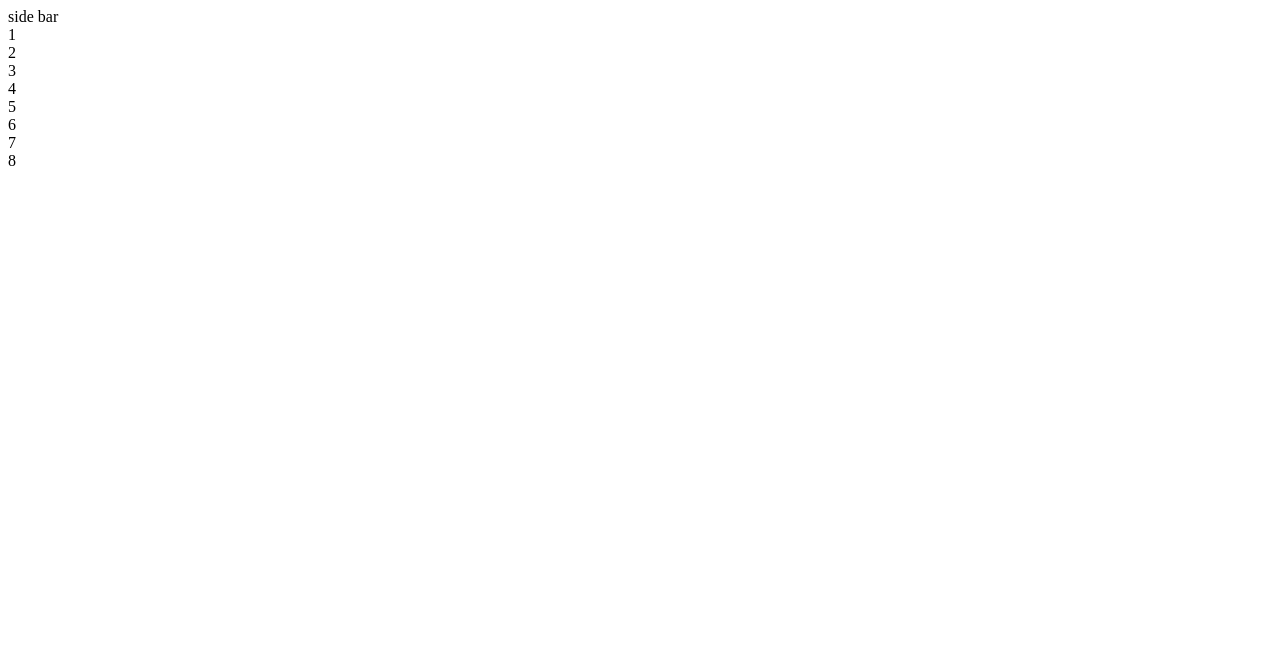
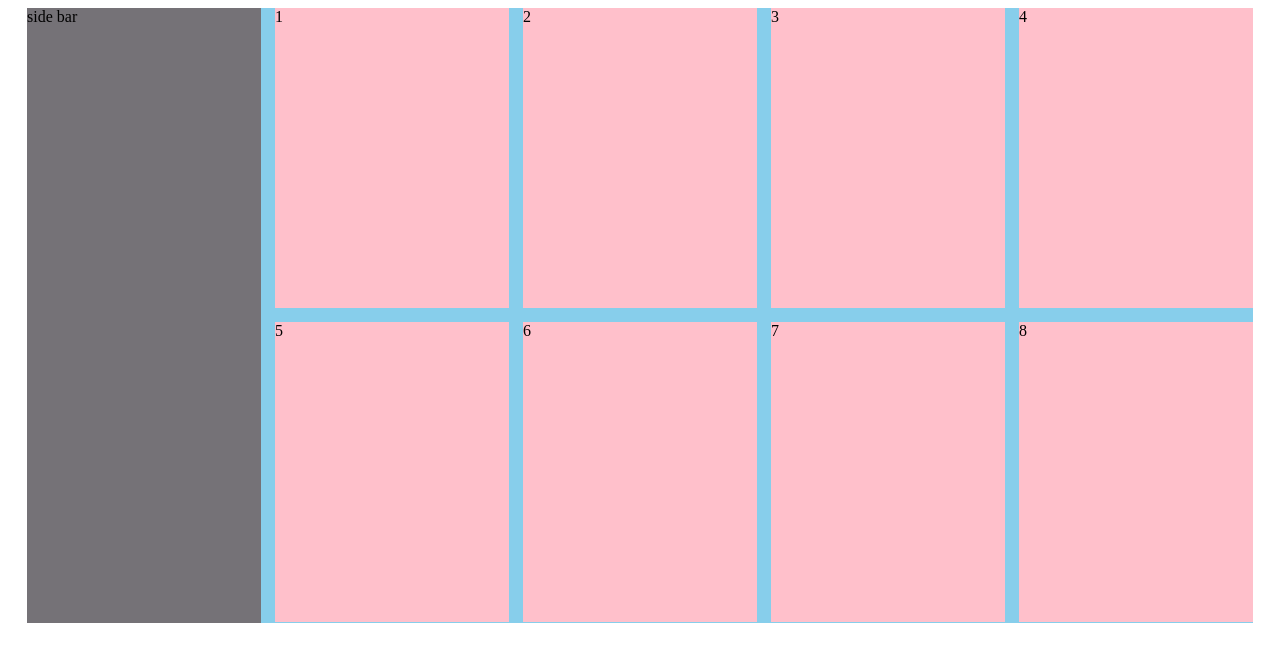
Before and after one commit to xiaoleibi/MMD22_p1, a plain HTML site: page float øvelse.html in a window 1280 px wide. Drawn offline with Linux system fonts and the light colour scheme.

Commit message:
update csss

```diff
--- a/float øvelse.html
+++ b/float øvelse.html
@@ -7,7 +7,33 @@
   <meta http-equiv="X-UA-Compatible" content="ie=edge" />
   <title>float exercise</title>
   <style>
-
+ .box {
+        width: 1226px;
+        height: 615px;
+        background-color: burlywood;
+        margin: 0px auto;
+      }
+      .left {
+        float: left;
+        /* this is to make it to left */
+        width: 234px;
+        height: 615px;
+        background-color: rgba(16, 47, 105, 0.505);
+      }
+      .right {
+        float: left;
+        width: 992px;
+        height: 615px;
+        background-color: skyblue;
+      }
+      .right > div {
+        float: left;
+        width: 234px;
+        height: 300px;
+        background-color: pink;
+        margin-left: 14px;
+        margin-bottom: 14px;
+      }
   </style>
 </head>
 
```
